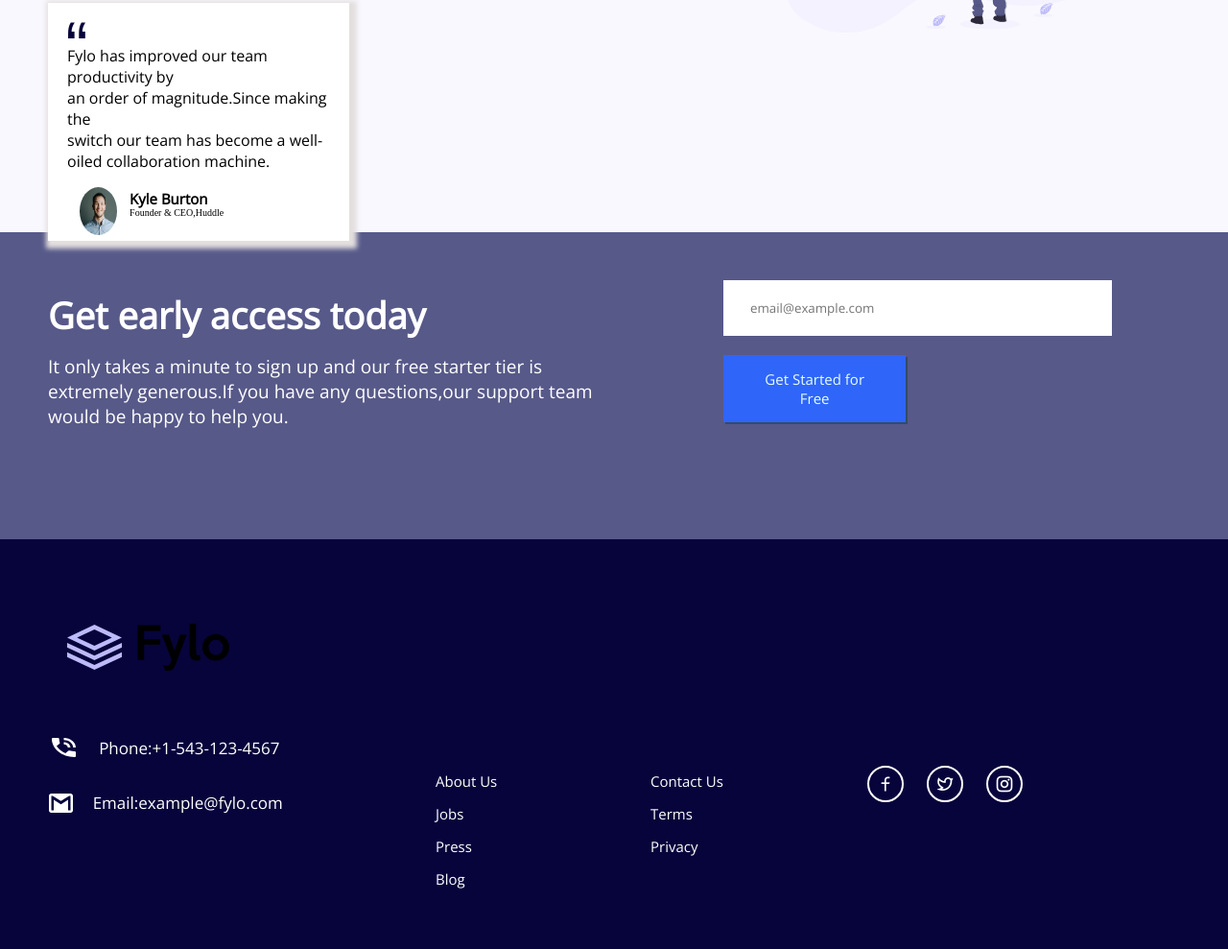
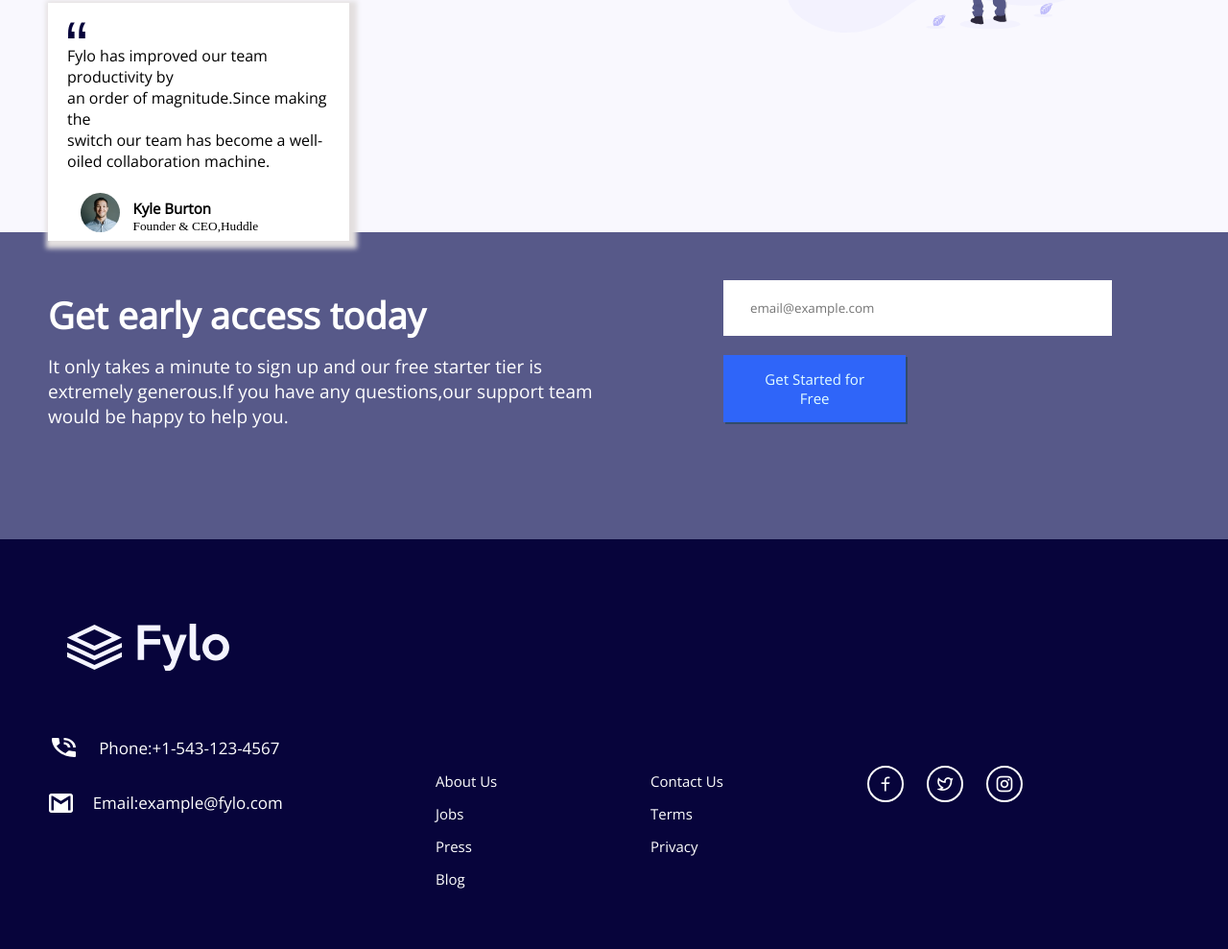
Before and after one commit to FlackoCodes/fylo, a plain HTML site: page index.html in a window 1280 px wide. Shown: the part 1358-2347 px from the top of the page at 96% size. Drawn offline with nearby package versions, Linux system fonts and the light colour scheme.

Commit message:
modified css file

```diff
--- a/index.html
+++ b/index.html
@@ -56,8 +56,8 @@
                 <img src="./image/avatar-testimonial.jpg" alt="">
               </div>
               <div id="last-right">
-                  <h1>Kyle Burton</h1>
-                  <h3>Founder & CEO,Huddle</h3>
+                  <h1>Kyle Burton <br></h1>
+                  <small>Founder & CEO,Huddle</small>
               </div>
             </div>
           </div>
--- a/style.css
+++ b/style.css
@@ -187,13 +187,12 @@ body,html{
   font-weight: 500;
 
 }
+
 #inbox-last{
-
-  width:95%;
-  height:30%;
-  /* background-color: #6b9bff; */
   margin-top: 10px;
   display: flex;
+  align-items: center;
+  margin-top: 20px;
 }
 #last-left{
   width:25%;
@@ -211,7 +210,6 @@ body,html{
 #last-right{
   width:75%;
   height:100%;
-  /* background-color: orange; */
   align-items: center;
   justify-content: center;
 }
@@ -383,3 +381,8 @@ body,html{
   padding: 7px;
   color:#ffffff;
 }
+
+#part32 .firstimg{
+  filter: brightness(0) invert(1) sepia(1) saturate(5) hue-rotate(180deg);
+
+}
```
